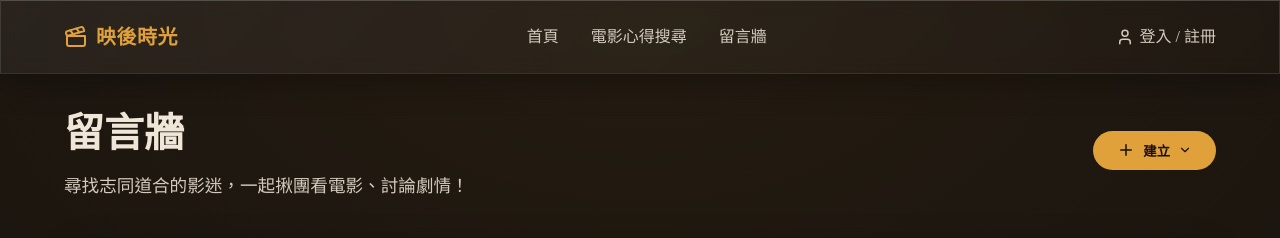
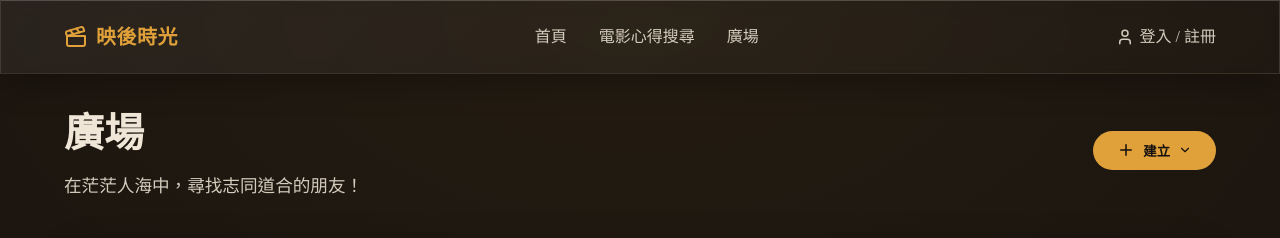
Before and after one commit to YaodeChiang4181/Movie-reflection-sharing-project, a React (Vite) app in the folder frontend/: page /events in a window 1280 px wide. Shown: the top 238 px of the page. Built offline with nearby package versions, Linux system fonts and the light colour scheme; no server answers.

Commit message:
fix(vercel): add SPA fallback rewrite for frontend service to resolve 404 on OAuth redirect

```diff
--- a/frontend/src/components/Navbar.jsx
+++ b/frontend/src/components/Navbar.jsx
@@ -55,7 +55,7 @@ function Navbar() {
               <span>電影心得搜尋</span>
             </Link>
             <Link to="/events" className={styles.navLink}>
-              <span>留言牆</span>
+              <span>廣場</span>
             </Link>
             {userProfile?.is_staff && (
               <Link to="/admin" className={styles.navLink} style={{ color: '#F59E0B' }}>
@@ -222,7 +222,7 @@ function Navbar() {
           className={`${styles.bottomTab} ${isActive('/events') ? styles.bottomTabActive : ''}`}
         >
           <CalendarDays size={22} />
-          <span>留言牆</span>
+          <span>廣場</span>
         </Link>
       </nav>
 
--- a/frontend/src/pages/Auth.jsx
+++ b/frontend/src/pages/Auth.jsx
@@ -265,14 +265,14 @@ function Auth() {
             className={`${styles.roleTab} ${role === 'student' ? styles.activeRole : ''}`}
             onClick={() => { setRole('student'); setError(''); }}
           >
-            校內教職/學生
+            中大學號註冊
           </button>
           <button
             type="button"
             className={`${styles.roleTab} ${role === 'outsider' ? styles.activeRole : ''}`}
             onClick={() => { setRole('outsider'); setError(''); }}
           >
-            校外使用者
+            信箱註冊
           </button>
         </div>
 
@@ -495,11 +495,11 @@ function Auth() {
               onMouseOut={(e) => e.currentTarget.style.transform = 'translateY(0)'}
             >
               <svg width="28" height="28" viewBox="0 0 48 48" xmlns="http://www.w3.org/2000/svg">
-                  <path fill="#EA4335" d="M24 9.5c3.54 0 6.71 1.22 9.21 3.6l6.85-6.85C35.9 2.38 30.47 0 24 0 14.62 0 6.51 5.38 2.56 13.22l7.98 6.19C12.43 13.72 17.74 9.5 24 9.5z"/>
-                  <path fill="#4285F4" d="M46.98 24.55c0-1.57-.15-3.09-.38-4.55H24v9.02h12.94c-.58 2.96-2.26 5.48-4.78 7.18l7.73 6c4.51-4.18 7.09-10.36 7.09-17.65z"/>
-                  <path fill="#FBBC05" d="M10.53 28.59c-.48-1.45-.76-2.99-.76-4.59s.27-3.14.76-4.59l-7.98-6.19C.92 16.46 0 20.12 0 24c0 3.88.92 7.54 2.56 10.78l7.97-6.19z"/>
-                  <path fill="#34A853" d="M24 48c6.48 0 11.93-2.13 15.89-5.81l-7.73-6c-2.15 1.45-4.92 2.3-8.16 2.3-6.26 0-11.57-4.22-13.47-9.91l-7.98 6.19C6.51 42.62 14.62 48 24 48z"/>
-                  <path fill="none" d="M0 0h48v48H0z"/>
+                <path fill="#EA4335" d="M24 9.5c3.54 0 6.71 1.22 9.21 3.6l6.85-6.85C35.9 2.38 30.47 0 24 0 14.62 0 6.51 5.38 2.56 13.22l7.98 6.19C12.43 13.72 17.74 9.5 24 9.5z" />
+                <path fill="#4285F4" d="M46.98 24.55c0-1.57-.15-3.09-.38-4.55H24v9.02h12.94c-.58 2.96-2.26 5.48-4.78 7.18l7.73 6c4.51-4.18 7.09-10.36 7.09-17.65z" />
+                <path fill="#FBBC05" d="M10.53 28.59c-.48-1.45-.76-2.99-.76-4.59s.27-3.14.76-4.59l-7.98-6.19C.92 16.46 0 20.12 0 24c0 3.88.92 7.54 2.56 10.78l7.97-6.19z" />
+                <path fill="#34A853" d="M24 48c6.48 0 11.93-2.13 15.89-5.81l-7.73-6c-2.15 1.45-4.92 2.3-8.16 2.3-6.26 0-11.57-4.22-13.47-9.91l-7.98 6.19C6.51 42.62 14.62 48 24 48z" />
+                <path fill="none" d="M0 0h48v48H0z" />
               </svg>
               <span>{isLogin ? 'Gmail 登入' : 'Gmail 註冊 / 登入'}</span>
             </button>
@@ -528,7 +528,7 @@ function Auth() {
               onMouseOut={(e) => e.currentTarget.style.transform = 'translateY(0)'}
             >
               <svg width="28" height="28" viewBox="0 0 24 24" fill="none" xmlns="http://www.w3.org/2000/svg">
-                  <path d="M12 3L2 12H5V20H19V12H22L12 3Z" fill="currentColor"/>
+                <path d="M12 3L2 12H5V20H19V12H22L12 3Z" fill="currentColor" />
               </svg>
               <span>{isLogin ? 'NCU 登入' : 'NCU 註冊 / 登入'}</span>
             </button>
--- a/frontend/src/pages/Events.jsx
+++ b/frontend/src/pages/Events.jsx
@@ -96,8 +96,8 @@ function Events() {
     <div className={`container ${styles.pageWrapper}`}>
       <header className={`flex-between ${styles.header}`}>
         <div>
-          <h1 className={styles.title}>留言牆</h1>
-          <p className={styles.subtitle}>尋找志同道合的影迷，一起揪團看電影、討論劇情！</p>
+          <h1 className={styles.title}>廣場</h1>
+          <p className={styles.subtitle}>在茫茫人海中，尋找志同道合的朋友！</p>
         </div>
         <div
           style={{ position: 'relative' }}
```
Also changed, not shown: 2 other files (tests, documents, lock files or other folders). Lines whose indentation alone changed are shown as unchanged.
